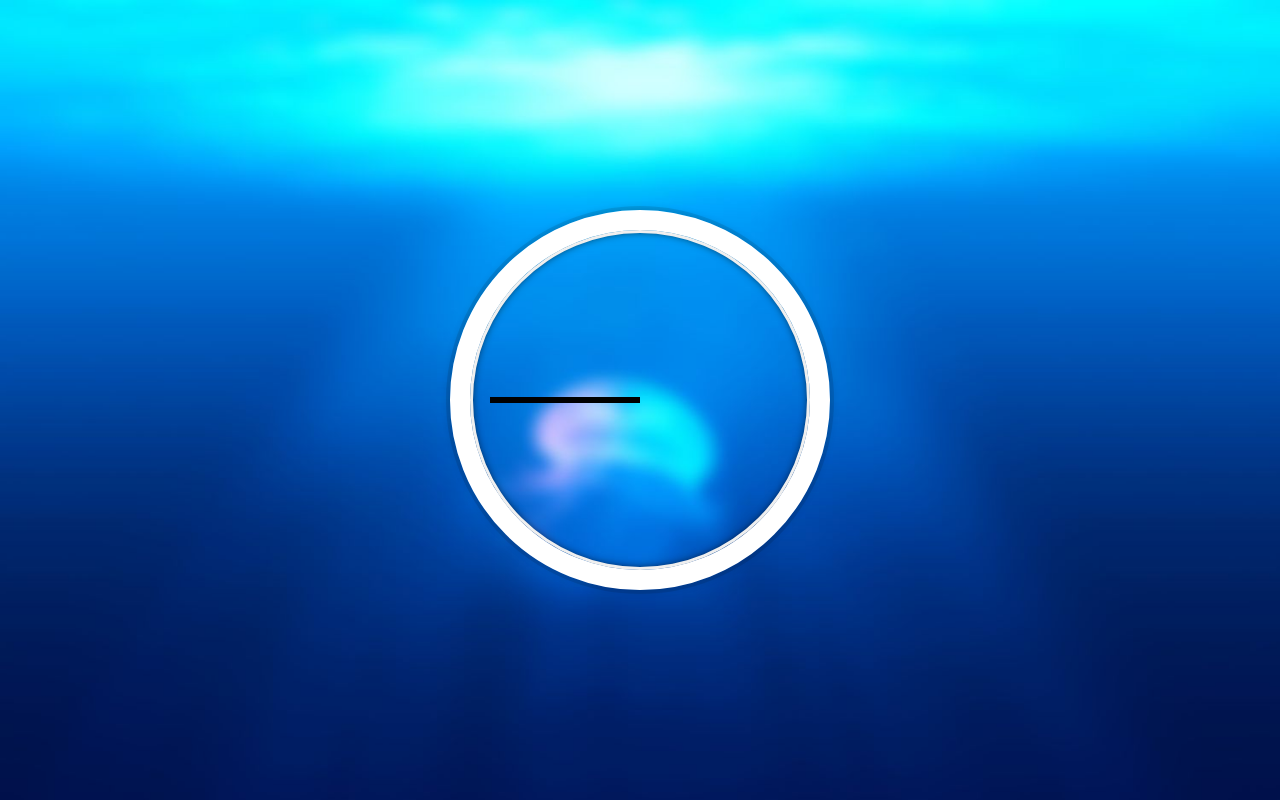
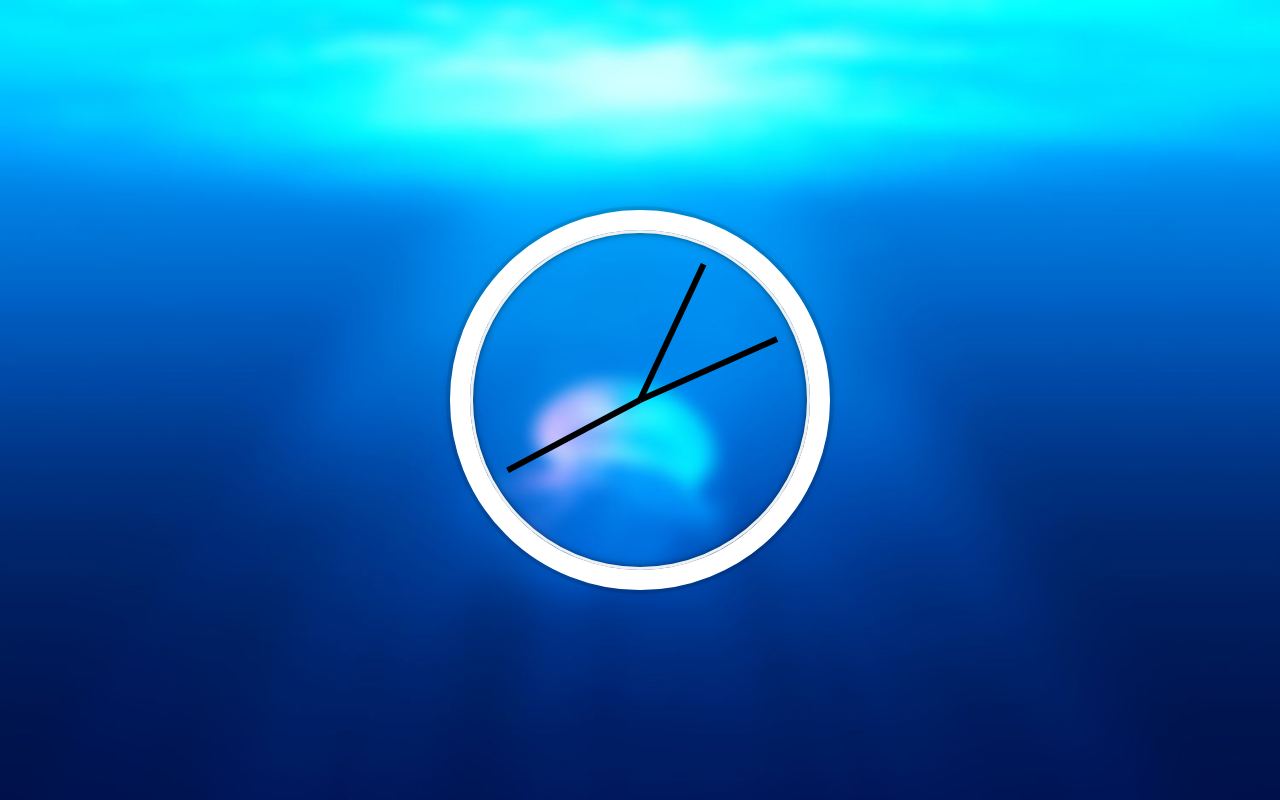
Before and after one commit to goroh83/2.js30-CSS-JSclock, a plain HTML site: page index.html in a window 1280 px wide. Drawn offline with Linux system fonts and the light colour scheme.

Commit message:
complete

```diff
--- a/index.html
+++ b/index.html
@@ -1,9 +1,11 @@
 <!DOCTYPE html>
 <html lang="en">
+
 <head>
     <meta charset="UTF-8">
     <title>JS + CSS Clock</title>
 </head>
+
 <body>
 
 
@@ -18,9 +20,9 @@
 
     <style>
         html {
-      background:#018DED url(bg.jpg);
-      background-size:cover;
-      font-family:'helvetica neue';
+            background: #018DED url(bg.jpg);
+            background-size: cover;
+            font-family: 'helvetica neue';
             text-align: center;
             font-size: 10px;
         }
@@ -28,8 +30,8 @@
         body {
             margin: 0;
             font-size: 2rem;
-      display:flex;
-      flex:1;
+            display: flex;
+            flex: 1;
             min-height: 100vh;
             align-items: center;
         }
@@ -37,38 +39,58 @@
         .clock {
             width: 30rem;
             height: 30rem;
-      border:20px solid white;
-      border-radius:50%;
-      margin:50px auto;
+            border: 20px solid white;
+            border-radius: 50%;
+            margin: 50px auto;
             position: relative;
-      padding:2rem;
-      box-shadow:
-        0 0 0 4px rgba(0,0,0,0.1),
-        inset 0 0 0 3px #EFEFEF,
-        inset 0 0 10px black,
-        0 0 10px rgba(0,0,0,0.2);
+            padding: 2rem;
+            box-shadow: 0 0 0 4px rgba(0, 0, 0, 0.1), inset 0 0 0 3px #EFEFEF, inset 0 0 10px black, 0 0 10px rgba(0, 0, 0, 0.2);
         }
 
         .clock-face {
             position: relative;
             width: 100%;
             height: 100%;
-      transform: translateY(-3px); /* account for the height of the clock hands */
+            transform: translateY(-3px);
+            /* account for the height of the clock hands */
         }
 
         .hand {
-      width:50%;
-      height:6px;
-      background:black;
+            width: 50%;
+            height: 6px;
+            background: black;
             position: absolute;
-      top:50%;
+            top: 50%;
+            transform-origin: 100%;
+            transform: rotate(90deg);
+            transition: all 0.05s;
+            transition-timing-function: ease-in-out;
         }
-
     </style>
 
     <script>
+        const secondHand = document.querySelector('.second-hand');
+        const minsHand = document.querySelector('.min-hand');
+        const hourHand = document.querySelector('.hour-hand');
 
+        function setDate() {
+            const now = new Date();
 
+            const seconds = now.getSeconds();
+            const secondsDegrees = ((seconds / 60) * 360) + 90;
+            secondHand.style.transform = `rotate(${secondsDegrees}deg)`;
+
+            const mins = now.getMinutes();
+            const minsDegrees = ((mins / 60) * 360) + ((seconds / 60) * 6) + 90;
+            minsHand.style.transform = `rotate(${minsDegrees}deg)`;
+
+            const hour = now.getHours();
+            const hourDegrees = ((hour / 12) * 360) + ((mins / 60) * 30) + 90;
+            hourHand.style.transform = `rotate(${hourDegrees}deg)`;
+        }
+
+        setInterval(setDate, 1000);
     </script>
 </body>
+
 </html>
```
Lines whose indentation alone changed are shown as unchanged.
